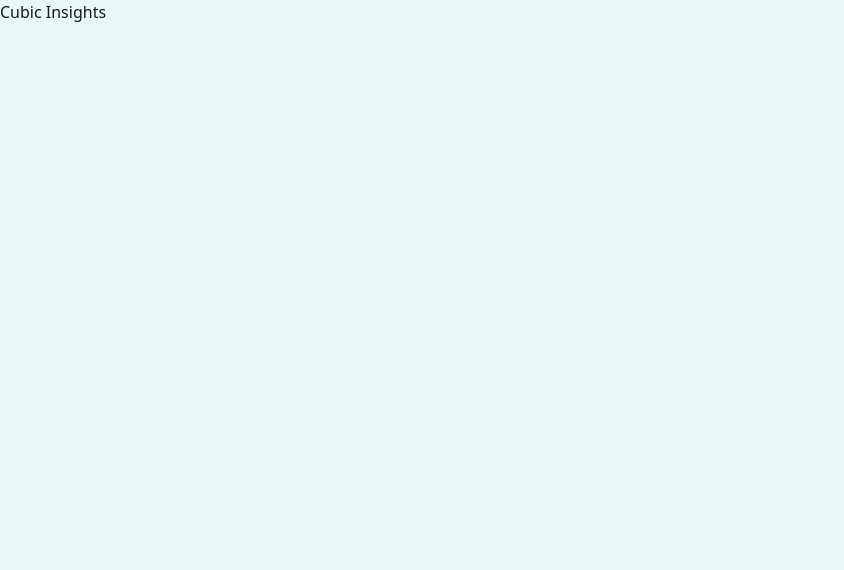
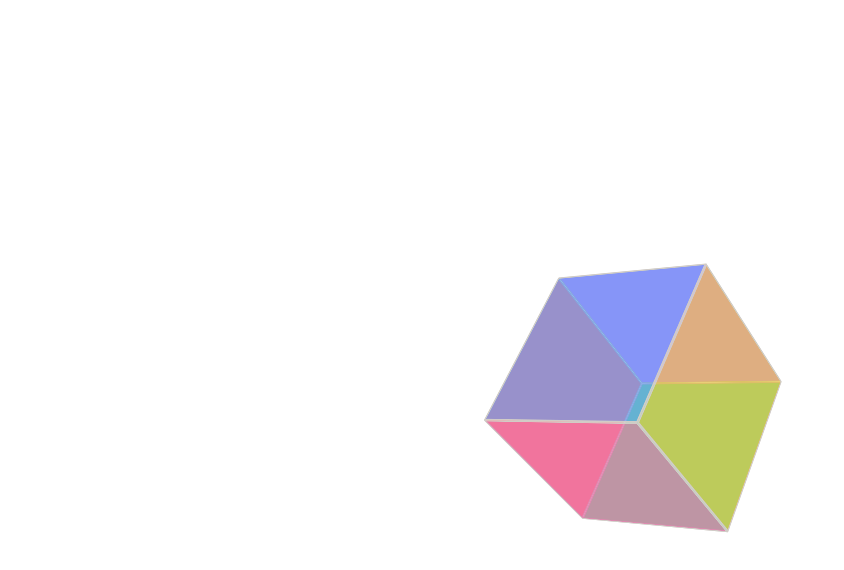
Before and after one commit to DrewJohnsonGT/cubic-insights, a Next.js app: page / in a window 1280 px wide. Shown: the top 570 px of the page, without its empty margins (0-844 px from the left). Built offline with nearby package versions, Linux system fonts and the light colour scheme.

Commit message:
Basic rotating cube

```diff
--- a/package.json
+++ b/package.json
@@ -6,7 +6,7 @@
   "scripts": {
     "build": "next build",
     "check": "next lint && tsc --noEmit",
-    "dev": "next dev --turbo --port 3001",
+    "dev": "next dev --turbo --port 3000",
     "format": "prettier --write \"**/*.{ts,tsx,js,jsx,mdx}\" --cache",
     "lint": "next lint --fix",
     "preview": "next build && next start",
--- a/src/app/globals.css
+++ b/src/app/globals.css
@@ -4,32 +4,43 @@
 
 @layer base {
   :root {
-    --background: 200 60% 99%;
-    --foreground: 210 20% 10%;
-    --card: 200 60% 99%;
-    --card-foreground: 210 20% 10%;
-    --popover: 200 60% 100%;
-    --popover-foreground: 210 20% 20%;
-    --primary: 203 98% 33%;
-    --primary-foreground: 195 53% 95%;
-    --secondary: 79 54% 52%;
-    --secondary-foreground: 210 20% 20%;
-    --muted: 190 40% 85%;
-    --muted-foreground: 210 20% 40%;
-    --accent: 195 53% 90%;
-    --accent-background: 195 53% 95%;
-    --accent-foreground: 210 20% 20%;
-    --destructive: 0 100% 50%;
-    --destructive-foreground: 195 53% 90%;
+    --background: 30 20% 98%;
+    --foreground: 30 20% 15%;
+
+    --card: 30 20% 96%;
+    --card-foreground: 30 20% 15%;
+
+    --popover: 30 20% 96%;
+    --popover-foreground: 30 20% 15%;
+
+    --primary: 30 100% 50%;
+    --primary-foreground: 0 0% 100%;
+
+    --secondary: 30 90% 45%;
+    --secondary-foreground: 0 0% 100%;
+
+    --accent: 30 85% 50%;
+    --accent-foreground: 0 0% 100%;
+
+    --muted: 30 15% 90%;
+    --muted-foreground: 30 15% 30%;
+
+    --destructive: 0 100% 55%;
+    --destructive-foreground: 0 0% 100%;
+
     --success: 140 100% 35%;
     --success-foreground: 0 0% 100%;
-    --border: 200 50% 80%;
-    --input: 200 50% 90%;
-    --input-background: 200 60% 100%;
+
     --warning: 30 100% 60%;
     --warning-foreground: 0 0% 100%;
-    --ring: var(--secondary);
-    --link: var(--primary);
+
+    --border: 30 10% 80%;
+    --input: 30 10% 80%;
+    --input-background: 30 20% 95%;
+
+    --ring: 30 100% 50%;
+    --link: 30 100% 50%;
+
     --chart-blue: 220 70% 50%;
     --chart-green: 130 60% 45%;
     --chart-orange: 30 80% 55%;
@@ -37,45 +48,65 @@
     --chart-red: 0 100% 50%;
     --chart-yellow: 48 100% 50%;
     --chart-purple: 242 57% 69%;
-    --radius: 0.75rem;
+
+    --radius: 0.5rem;
   }
 
   .dark {
-    --background: 195 53% 5%;
-    --foreground: 210 20% 95%;
-    --card: 200 60% 15%;
-    --card-foreground: 210 20% 95%;
-    --popover: 200 60% 15%;
-    --popover-foreground: 210 20% 80%;
-    --primary: 203 98% 33%;
-    --primary-foreground: 195 53% 95%;
-    --secondary: 79 54% 52%;
-    --secondary-foreground: 210 20% 95%;
-    --muted: 200 100% 20%;
-    --muted-foreground: 210 20% 70%;
-    --accent: 200 100% 10%;
-    --accent-background: 200 100% 12%;
-    --accent-foreground: 195 53% 90%;
+    --background: 220 10% 10%;
+    --foreground: 220 5% 95%;
+
+    --card: 220 10% 15%;
+    --card-foreground: 220 5% 90%;
+
+    --popover: 220 10% 15%;
+    --popover-foreground: 220 5% 85%;
+
+    --border: 220 10% 30%;
+    --input: 220 10% 30%;
+    --input-background: 220 10% 15%;
+
+    --primary: 30 100% 55%;
+    --primary-foreground: 220 5% 95%;
+
+    --secondary: 30 80% 50%;
+    --secondary-foreground: 220 5% 95%;
+
+    --accent: 30 90% 50%;
+    --accent-foreground: 220 5% 98%;
+
+    --muted: 220 5% 40%;
+    --muted-foreground: 220 5% 75%;
+
     --destructive: 0 100% 60%;
     --destructive-foreground: 0 0% 100%;
-    --success: 140 100% 35%;
+
+    --success: 140 100% 40%;
     --success-foreground: 0 0% 100%;
-    --border: 200 50% 30%;
-    --input: 200 50% 30%;
-    --input-background: 200 60% 15%;
-    --warning: 30 100% 60%;
+
+    --warning: 35 100% 60%;
     --warning-foreground: 0 0% 100%;
-    --ring: var(--secondary);
-    --link: var(--primary);
-    --chart-blue: 220 70% 50%;
-    --chart-green: 160 60% 45%;
-    --chart-orange: 30 80% 55%;
-    --chart-pink: 340 100% 70%;
-    --chart-red: 0 100% 50%;
-    --chart-yellow: 48 100% 50%;
-    --chart-purple: 242 57% 69%;
-    --radius: 0.75rem;
+
+    --ring: 30 100% 50%;
+    --link: 30 100% 50%;
+
+    --chart-blue: 220 80% 55%;
+    --chart-green: 160 70% 45%;
+    --chart-orange: 30 90% 60%;
+    --chart-pink: 340 100% 75%;
+    --chart-red: 0 100% 60%;
+    --chart-yellow: 48 100% 60%;
+    --chart-purple: 242 65% 75%;
   }
+}
+
+:root {
+  --cubeSize: 200px;
+  --translateZ: calc(var(--cubeSize) / 2);
+  --lightOrange: #ff9651;
+  --orange: #ff7400;
+  --red: #ff0000;
+  --yellow: #ff9900;
 }
 
 @layer base {
@@ -109,3 +140,21 @@ body {
 .animate-expand {
   animation: expand 2s ease-in-out infinite;
 }
+
+@keyframes rotating {
+  from {
+    /* The cube is moved backward by its half-size (via --translateZ)
+       then rotated from 0deg on both axes. */
+    transform: translateZ(calc(var(--translateZ) * -1)) rotateY(0deg)
+      rotateX(0deg);
+  }
+  to {
+    /* A full 360deg rotation on both the Y and X axes. */
+    transform: translateZ(calc(var(--translateZ) * -1)) rotateY(360deg)
+      rotateX(360deg);
+  }
+}
+
+.animate-rotating {
+  animation: rotating 20s linear infinite;
+}
--- a/src/app/page.tsx
+++ b/src/app/page.tsx
@@ -1,3 +1,9 @@
+import { Cube } from '~/components/Cube';
+
 export default function HomePage() {
-  return <>Cubic Insights</>;
+  return (
+    <div className="flex h-screen w-screen items-center justify-center">
+      <Cube />
+    </div>
+  );
 }
--- /dev/null
+++ b/src/components/Cube.tsx
@@ -0,0 +1,51 @@
+import clsx from 'clsx';
+
+const SIDES = [
+  { position: 'front' },
+  { position: 'back' },
+  { position: 'top' },
+  { position: 'bottom' },
+  { position: 'left' },
+  { position: 'right' },
+];
+
+const sideClasses = {
+  front:
+    '[transform:rotateY(0deg)_translateZ(calc(var(--cubeSize)/2))] bg-blue-500/50',
+  back: '[transform:rotateY(180deg)_translateZ(calc(var(--cubeSize)/2))] bg-green-500/50',
+  right:
+    '[transform:rotateY(90deg)_translateZ(calc(var(--cubeSize)/2))] bg-red-500/50',
+  left: '[transform:rotateY(-90deg)_translateZ(calc(var(--cubeSize)/2))] bg-yellow-500/50',
+  top: '[transform:rotateX(-90deg)_translateZ(calc(var(--cubeSize)/2))] bg-purple-500/50',
+  bottom:
+    '[transform:rotateX(90deg)_translateZ(calc(var(--cubeSize)/2))] bg-pink-500/50',
+};
+
+export const Cube = () => {
+  return (
+    <div
+      className={clsx(
+        'flex items-center justify-center overflow-visible',
+        'h-[var(--cubeSize)] w-[var(--cubeSize)]',
+        '[perspective:calc(var(--cubeSize)*5)]',
+      )}
+    >
+      <div
+        className={clsx(
+          'relative h-full w-full transition-transform duration-1000 [transform-style:preserve-3d]',
+          'animate-rotating [animation-duration:20s]',
+        )}
+      >
+        {SIDES.map(({ position }) => (
+          <div
+            key={position}
+            className={clsx(
+              'absolute flex h-[var(--cubeSize)] w-[var(--cubeSize)] items-center justify-center border-2 border-border',
+              sideClasses[position as keyof typeof sideClasses],
+            )}
+          />
+        ))}
+      </div>
+    </div>
+  );
+};
```
